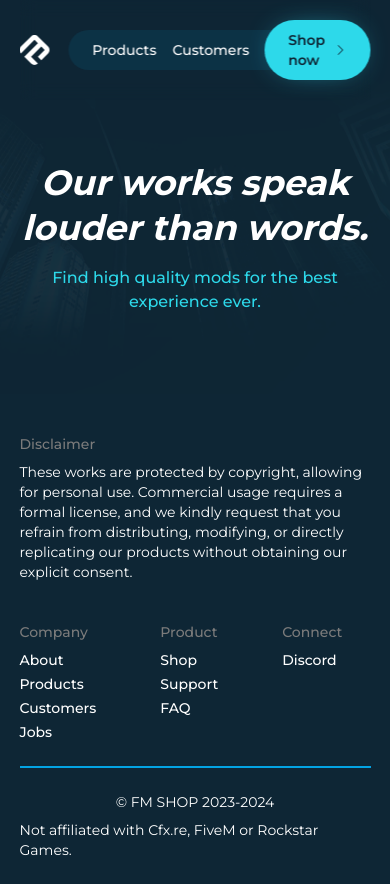
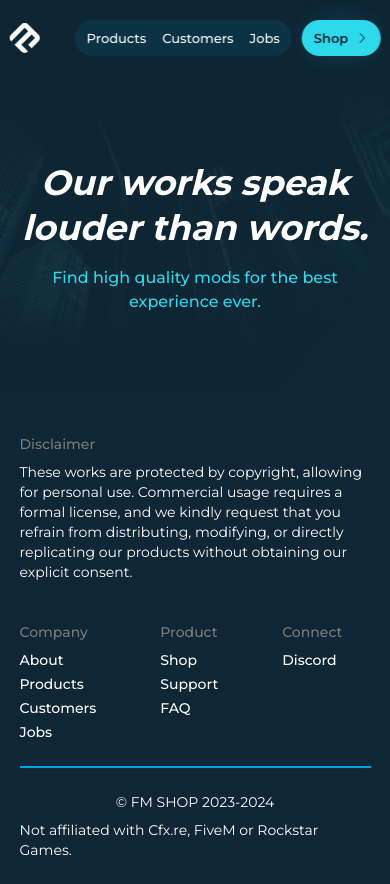
Before and after one commit to smonolo/fm-shop, a Next.js app: page / in a window 390 px wide. Built offline with nearby package versions, Linux system fonts and the light colour scheme; no server answers.

Commit message:
navbar responsive, slightly customized linkedButton component

```diff
--- a/app/products/[id]/page.tsx
+++ b/app/products/[id]/page.tsx
@@ -46,7 +46,7 @@ const Product: FC = () => {
   }
 
   return (
-    <section className="mx-auto w-full max-w-[1200px] pt-20">
+    <section className="mx-auto w-full max-w-[1400px] px-4 pt-20 sm:px-8 md:px-20">
       <div className="flex w-full items-center justify-between gap-4">
         <div className="flex w-fit items-center gap-5">
           <h1 className="text-[30px]/[35px] font-bold italic lg:text-[35px]/[40px]">
@@ -62,6 +62,7 @@ const Product: FC = () => {
             style: 'currency',
             currency: 'EUR',
           }).format(product.price)}`}
+          className="max-sm:hidden"
         />
       </div>
       <p className="mt-2 text-fm-aqua">
@@ -77,12 +78,21 @@ const Product: FC = () => {
         alt={product.name}
         width={2000}
         height={2000}
-        className="mt-10 max-h-[400px] w-full rounded-2xl object-cover"
+        className="mt-10 max-h-[400px] w-full select-none rounded-2xl object-cover"
+        draggable={false}
       />
-      <section className="mt-10 flex flex-col gap-2">
+      <section className="mt-10 flex flex-col gap-2 max-sm:mb-4 max-sm:mt-4">
         <h6 className="font-medium text-fm-aqua">About {product.name}</h6>
         <p>{product.description}</p>
       </section>
+      <LinkButton
+        href={product.shopLink}
+        text={`Buy ${Intl.NumberFormat(navigator.language, {
+          style: 'currency',
+          currency: 'EUR',
+        }).format(product.price)}`}
+        className="w-full justify-center sm:hidden"
+      />
     </section>
   )
 }
--- a/components/common/link-button.tsx
+++ b/components/common/link-button.tsx
@@ -1,23 +1,33 @@
-'use client'
-
-import type { FC } from 'react'
+import type { FC, ReactNode } from 'react'
 import Link from 'next/link'
 
 type Props = {
   href: string
-  text: string
+  text?: string
+  className?: string
+  children?: ReactNode
 }
 
-const LinkButton: FC<Props> = ({ href, text }) => {
+const LinkButton: FC<Props> = ({ href, text, className, children }) => {
   return (
-    <Link
+    <a
       href={href}
       target="_blank"
-      className="relative flex w-fit items-center gap-2 rounded-full bg-fm-aqua px-6 py-2.5 text-fm-dark shadow-fm-aqua transition-colors hover:bg-fm-cyan"
+      className={` ${
+        className
+          ? className
+          : 'relative flex w-fit items-center gap-2 rounded-full bg-fm-aqua px-6 py-2.5 text-fm-dark shadow-fm-aqua transition-colors duration-500 hover:bg-fm-cyan'
+      }`}
     >
-      <span className="text-sm font-semibold">{text}</span>
-      <i className="bi bi-chevron-right text-xs" />
-    </Link>
+      {text ? (
+        <>
+          <span className="text-sm font-semibold">{text}</span>
+          <i className="bi bi-chevron-right text-xs" />
+        </>
+      ) : (
+        <>{children}</>
+      )}
+    </a>
   )
 }
 
--- a/components/customers/card.tsx
+++ b/components/customers/card.tsx
@@ -15,7 +15,7 @@ export const CustomersCard: FC<Props> = ({ customer }) => {
         className="group h-[200px] w-full overflow-hidden rounded-3xl border-2 border-solid border-fm-cyan/10 bg-fm-cyan/5 bg-[length:70%_auto] bg-center bg-no-repeat backdrop-blur"
         style={{ backgroundImage: `url("${customer.image}")` }}
       >
-        <div className="flex h-full w-full flex-col justify-between rounded-3xl bg-fm-dark/80 p-5 opacity-0 backdrop-blur transition-opacity group-hover:opacity-100">
+        <div className="flex h-full w-full flex-col justify-between rounded-3xl bg-fm-dark/80 p-5 opacity-0 backdrop-blur transition-opacity duration-500 group-hover:opacity-100">
           <p className="text-sm">{customer.review}</p>
           <div>
             <h5 className="mt-4 text-sm font-medium">{customer.name}</h5>
--- a/components/layout/footer.tsx
+++ b/components/layout/footer.tsx
@@ -92,7 +92,7 @@ const Footer: FC = () => {
                     key={text.toLowerCase()}
                     href={href}
                     target={href.startsWith('https') ? '_blank' : '_self'}
-                    className="font-medium transition-colors hover:text-fm-aqua"
+                    className="font-medium transition-colors duration-500 hover:text-fm-aqua"
                   >
                     {text}
                   </Link>
--- a/components/layout/navbar.tsx
+++ b/components/layout/navbar.tsx
@@ -5,6 +5,7 @@ import Image from 'next/image'
 import Link from 'next/link'
 import classNames from 'classnames'
 import { usePathname } from 'next/navigation'
+import LinkButton from '../common/link-button'
 
 type NavbarLink<T extends string = string> = {
   text: Capitalize<T>
@@ -46,9 +47,9 @@ const Navbar: FC = () => {
   )
 
   return (
-    <nav className="fixed left-[50%] top-0 mx-auto grid w-[90%] max-w-[1600px] translate-x-[-50%] grid-cols-3 gap-4 py-5 backdrop-blur">
-      <div className="flex h-full w-full items-center justify-start">
-        <Link href="/" className="block w-fit">
+    <nav className="fixed left-[50%] top-0 z-50 mx-auto flex w-[95%] max-w-[1600px] translate-x-[-50%] gap-2.5 py-5 backdrop-blur max-sm:items-center max-sm:justify-between sm:grid sm:grid-cols-3 sm:gap-4">
+      <div className="flex h-full w-full items-center sm:justify-start">
+        <Link href="/" className="block w-full">
           <Image
             src="/logo.svg"
             alt="FM SHOP Logo"
@@ -60,20 +61,23 @@ const Navbar: FC = () => {
             src="/icon.svg"
             alt="FM SHOP Icon"
             width={30}
-            className="block lg:hidden"
+            className="block min-w-[30px] lg:hidden"
             {...commonImageProps}
           />
         </Link>
       </div>
       <div className="flex h-full w-full items-center justify-center">
-        <div className="flex w-fit items-center gap-4 rounded-full bg-fm-cyan/10 px-6 py-2.5 lg:gap-7">
+        <div className="flex w-fit items-center gap-4 rounded-full bg-fm-cyan/10 px-3 py-2 sm:px-6 sm:py-2.5 lg:gap-7">
           {links.map(({ text, href }) => (
             <Link
               key={text.toLowerCase()}
               href={href}
-              className={classNames('text-sm font-medium hover:text-fm-aqua', {
-                'text-fm-aqua': pathname === href,
-              })}
+              className={classNames(
+                'text-sm font-medium duration-500 hover:text-fm-aqua max-sm:text-[13px]',
+                {
+                  'text-fm-aqua': pathname === href,
+                }
+              )}
             >
               {text}
             </Link>
@@ -81,14 +85,15 @@ const Navbar: FC = () => {
         </div>
       </div>
       <div className="flex h-full w-full items-center justify-end">
-        <Link
+        <LinkButton
           href="https://store.fm-shop.it"
-          target="_blank"
-          className="relative flex w-fit items-center gap-2 rounded-full bg-fm-aqua px-6 py-2.5 text-fm-dark shadow-fm-aqua transition-colors hover:bg-fm-cyan"
+          className="relative flex w-fit items-center gap-2 rounded-full bg-fm-aqua px-3 py-2 text-fm-dark shadow-fm-aqua transition-colors duration-500 hover:bg-fm-cyan sm:px-6 sm:py-2.5"
         >
-          <span className="text-sm font-semibold">Shop now</span>
+          <span className="text-sm font-semibold max-sm:text-[13px]">
+            Shop <span className="max-sm:hidden">now</span>{' '}
+          </span>
           <i className="bi bi-chevron-right text-xs" />
-        </Link>
+        </LinkButton>
       </div>
     </nav>
   )
--- a/components/products/card.tsx
+++ b/components/products/card.tsx
@@ -30,7 +30,7 @@ const ProductsCard: FC<Props> = ({ product }) => {
               currency: 'EUR',
             }).format(product.price)}
           </p>
-          <i className="bi bi-chevron-right p-2 text-2xl text-fm-gray transition-colors group-hover:text-fm-aqua" />
+          <i className="bi bi-chevron-right p-2 text-2xl text-fm-gray transition-colors duration-500 group-hover:text-fm-aqua" />
         </div>
       </div>
     </Link>
```
